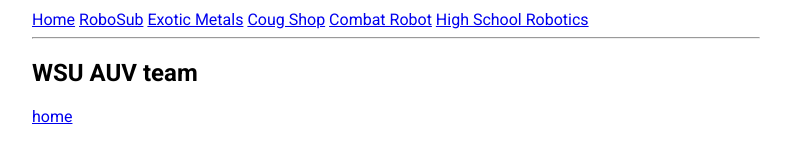
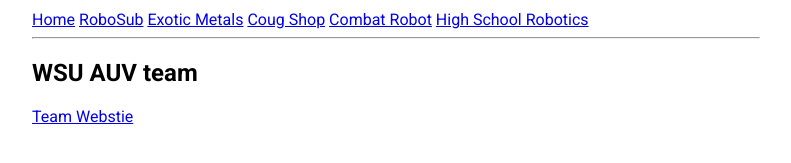
Before and after one commit to Brady-Hogg/Portfolio, a Jekyll site: the page built from robosub.md, in a window 1280 px wide. Shown: the part 181-344 px from the top of the page, without its empty margins (244-1035 px from the left). Built offline with Jekyll 4.4.1, drawn with Linux system fonts in a browser that asks for light colours.

Commit message:
Update robosub.md

```diff
--- a/robosub.md
+++ b/robosub.md
@@ -4,4 +4,4 @@ layout: main
 permalink: /robosub
 ---
 ## WSU AUV team
-[home](/)
+[Team Webstie](https://robosub.eecs.wsu.edu/)
```
